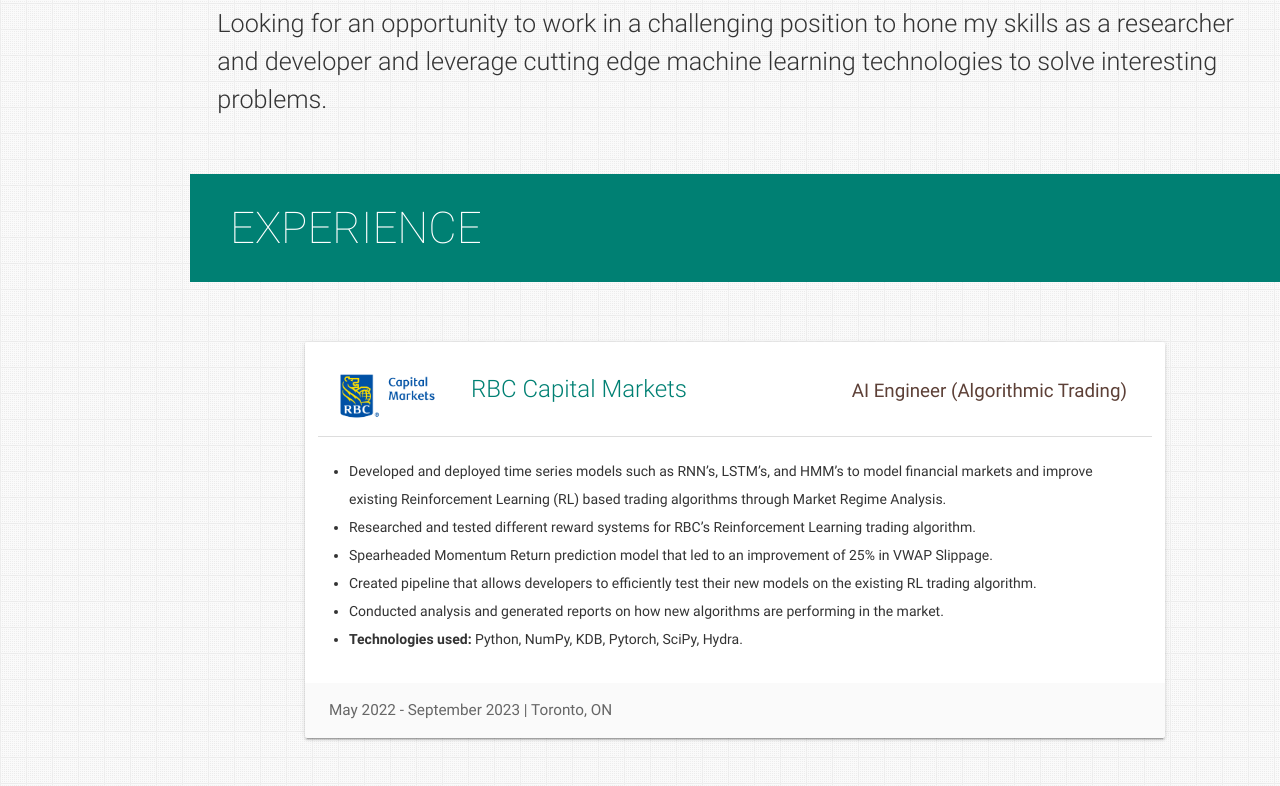
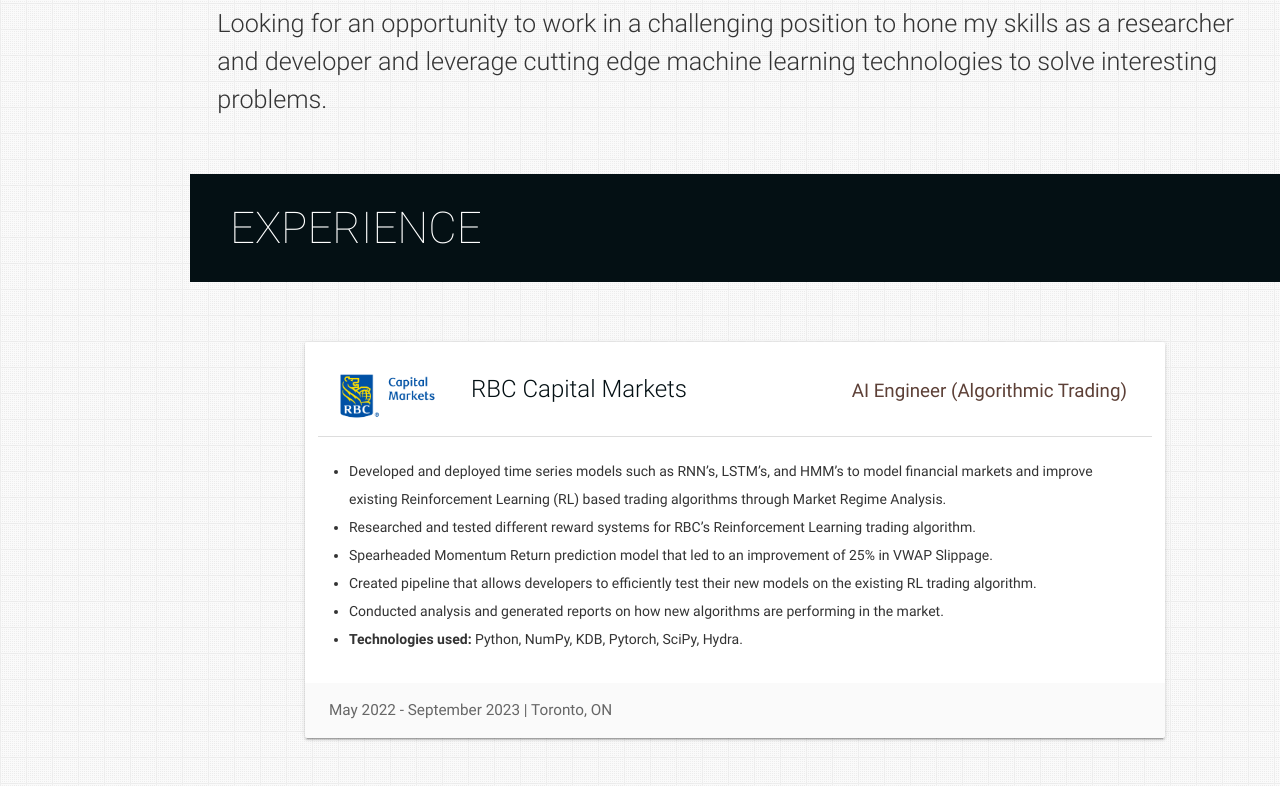
Before and after one commit to VishnuAkundi/VishnuAkundi.github.io, a plain HTML site: page index.html in a window 1280 px wide. Shown: the part 1505-2291 px from the top of the page. Drawn offline with nearby package versions, Linux system fonts and the light colour scheme.

Commit message:
Background Color Change

```diff
--- a/assets/css/style.css
+++ b/assets/css/style.css
@@ -549,7 +549,7 @@
 /* main .teal-text */
 
 .teal-text {
-  color: #008073 !important;
+  color: #041014 !important;
 }
 
 /* .teal-text {
@@ -559,7 +559,7 @@
 /* .teal */
 
 .teal {
-  background-color: #008073 !important;
+  background-color: #041014 !important;
 }
 
 /* .teal {
```
